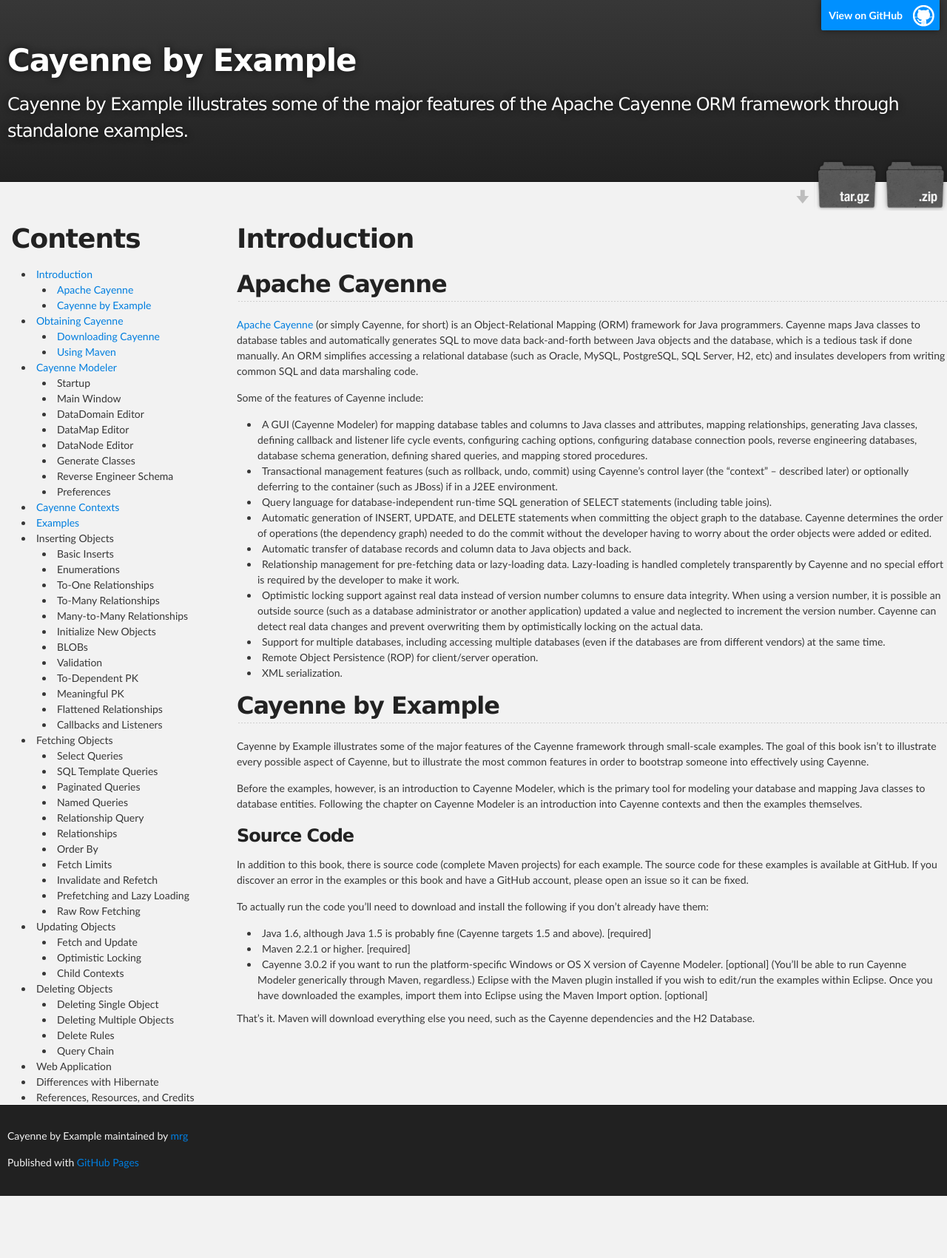
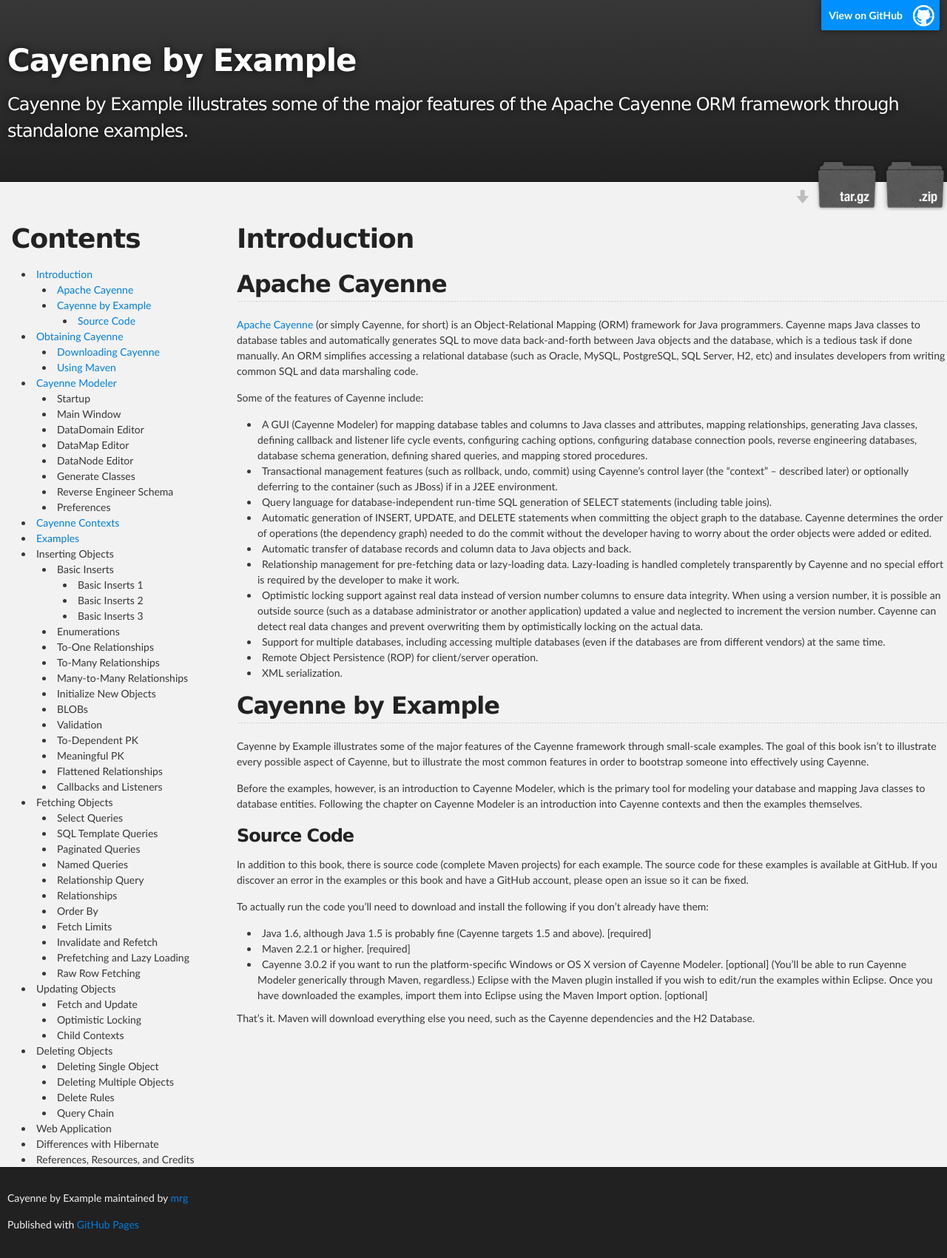
Before and after one commit to mrg/cbe, a Jekyll site: the page built from index.md, in a window 1280 px wide. Shown: the whole page at 74% size. Built offline with Jekyll 4.4.1, drawn with Linux system fonts in a browser that asks for light colours; Markdown is read by kramdown in place of the engine named in the settings; before the commit the page ends 1617 px from its top, so only the background shows below that.

Commit message:
Testing using 'rdiscount' Markdown converter with GitHub Pages since it supports nested lists.

```diff
--- a/_config.yml
+++ b/_config.yml
@@ -1,5 +1,6 @@
 auto: true
 pygments: true
+markdown: rdiscount
 
 title : Cayenne by Example
 tagline: Cayenne by Example illustrates some of the major features of the Apache Cayenne ORM framework through standalone examples.
--- a/_includes/sidebar.md
+++ b/_includes/sidebar.md
@@ -13,6 +13,7 @@
 * [Introduction](index.html)
   * [Apache Cayenne](index.html#cayenne)
   * [Cayenne by Example](index.html#cbe)
+    * [Source Code](index.html#source)
 * [Obtaining Cayenne](obtaining-cayenne.html)
   * [Downloading Cayenne](obtaining-cayenne.html#downloading)
   * [Using Maven](obtaining-cayenne.html#maven)
@@ -29,6 +30,9 @@
 * [Examples](examples.html)
 * Inserting Objects
   * Basic Inserts
+    * Basic Inserts 1
+    * Basic Inserts 2
+    * Basic Inserts 3
   * Enumerations
   * To-One Relationships
   * To-Many Relationships
--- a/index.md
+++ b/index.md
@@ -28,7 +28,7 @@
 
 Before the examples, however, is an introduction to Cayenne Modeler, which is the primary tool for modeling your database and mapping Java classes to database entities.  Following the chapter on Cayenne Modeler is an introduction into Cayenne contexts and then the examples themselves.
 
-### Source Code
+### <a name="source">Source Code</a>
 
 In addition to this book, there is source code (complete Maven projects) for each example.  The source code for these examples is available at GitHub.  If you discover an error in the examples or this book and have a GitHub account, please open an issue so it can be fixed.
 
--- a/stylesheets/stylesheet.css
+++ b/stylesheets/stylesheet.css
@@ -442,7 +442,12 @@
 }
 
 
+h1 a { color: #222; }
 h2 a { color: #222; }
+h3 a { color: #222; }
+h4 a { color: #222; }
+h5 a { color: #222; }
+h6 a { color: #222; }
 
 div.caption
 {
```
